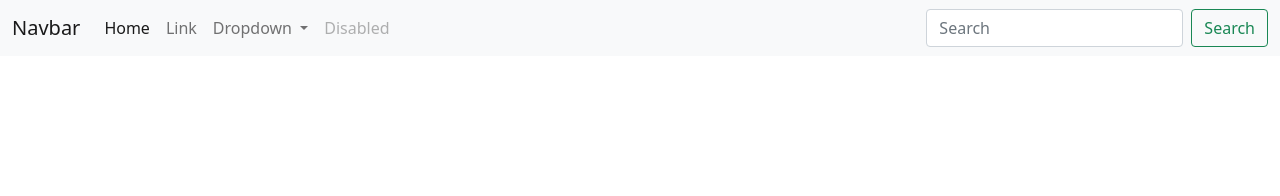
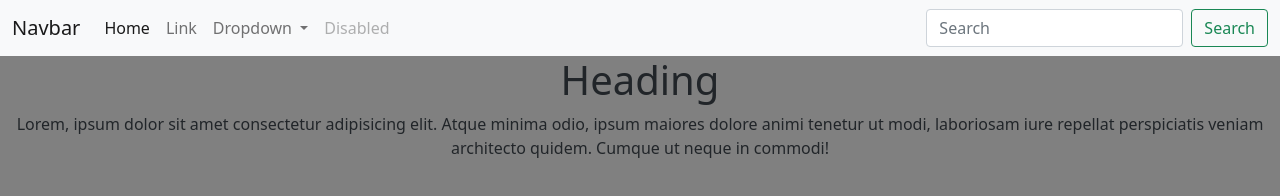
Before and after one commit to PaleProxy/brochure-template, a plain HTML site: page index.html in a window 1280 px wide. Drawn offline with nearby package versions, Linux system fonts and the light colour scheme.

Commit message:
linking css and basic setup

```diff
--- a/index.html
+++ b/index.html
@@ -5,10 +5,11 @@
     <meta http-equiv="X-UA-Compatible" content="IE=edge">
     <meta name="viewport" content="width=device-width, initial-scale=1.0">
     <link href="https://cdn.jsdelivr.net/npm/bootstrap@5.1.3/dist/css/bootstrap.min.css" rel="stylesheet" integrity="sha384-1BmE4kWBq78iYhFldvKuhfTAU6auU8tT94WrHftjDbrCEXSU1oBoqyl2QvZ6jIW3" crossorigin="anonymous">
+    <link rel="stylesheet" href="style.css">
 
     <title>Brochure</title>
 </head>
-<body>
+<body class="body">
     <nav class="navbar navbar-expand-lg navbar-light bg-light">
         <div class="container-fluid">
           <a class="navbar-brand" href="#">Navbar</a>
@@ -46,5 +47,13 @@
         </div>
       </nav>
 
+      <div class = 'main'>
+        <h1>Heading</h1>
+
+        <p>Lorem, ipsum dolor sit amet consectetur adipisicing elit. Atque minima odio, ipsum maiores dolore animi tenetur ut modi, laboriosam iure repellat perspiciatis veniam architecto quidem. Cumque ut neque in commodi!</p>
+        <div class="intro"></div>
+      </div>
+
+
 </body>
 </html>
--- a/style.css
+++ b/style.css
@@ -0,0 +1,8 @@
+.body{
+    background-color: grey;
+}
+
+.main{
+    background-color: grey;
+    text-align: center;
+}
```
